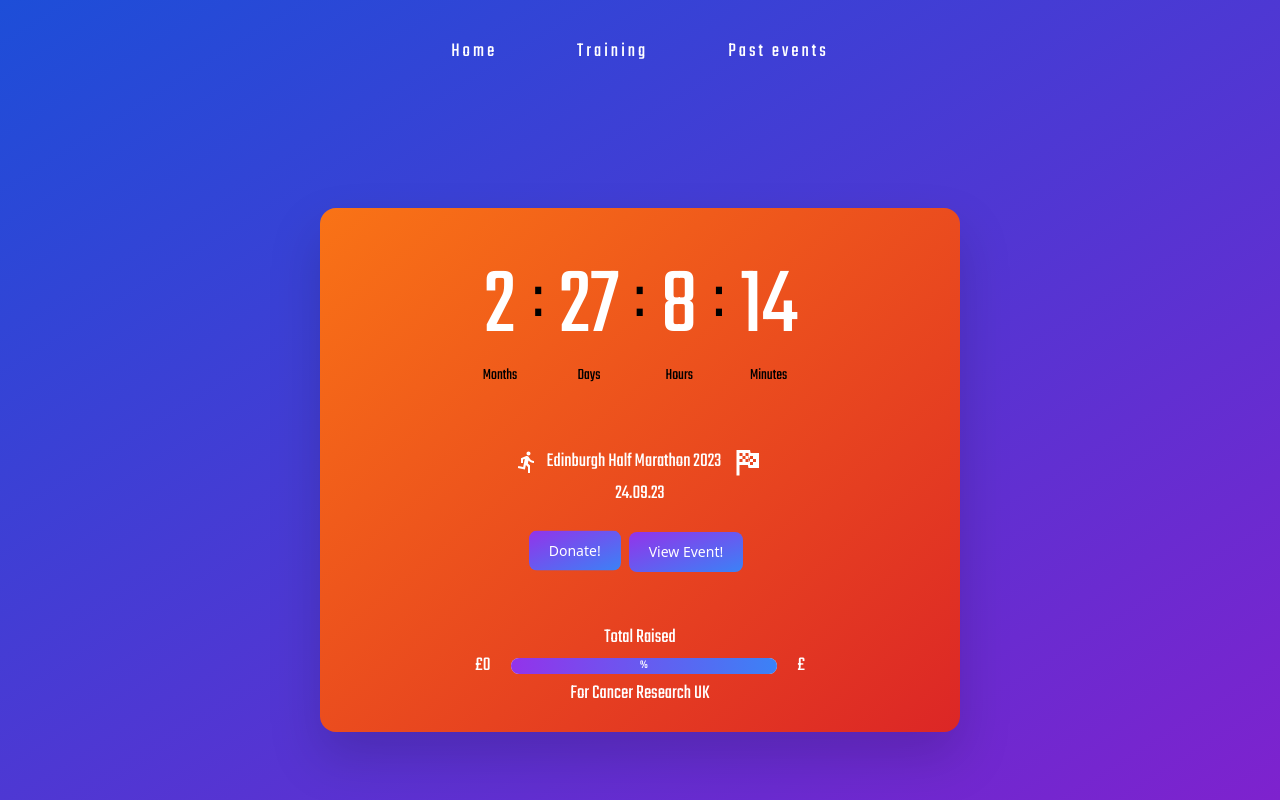
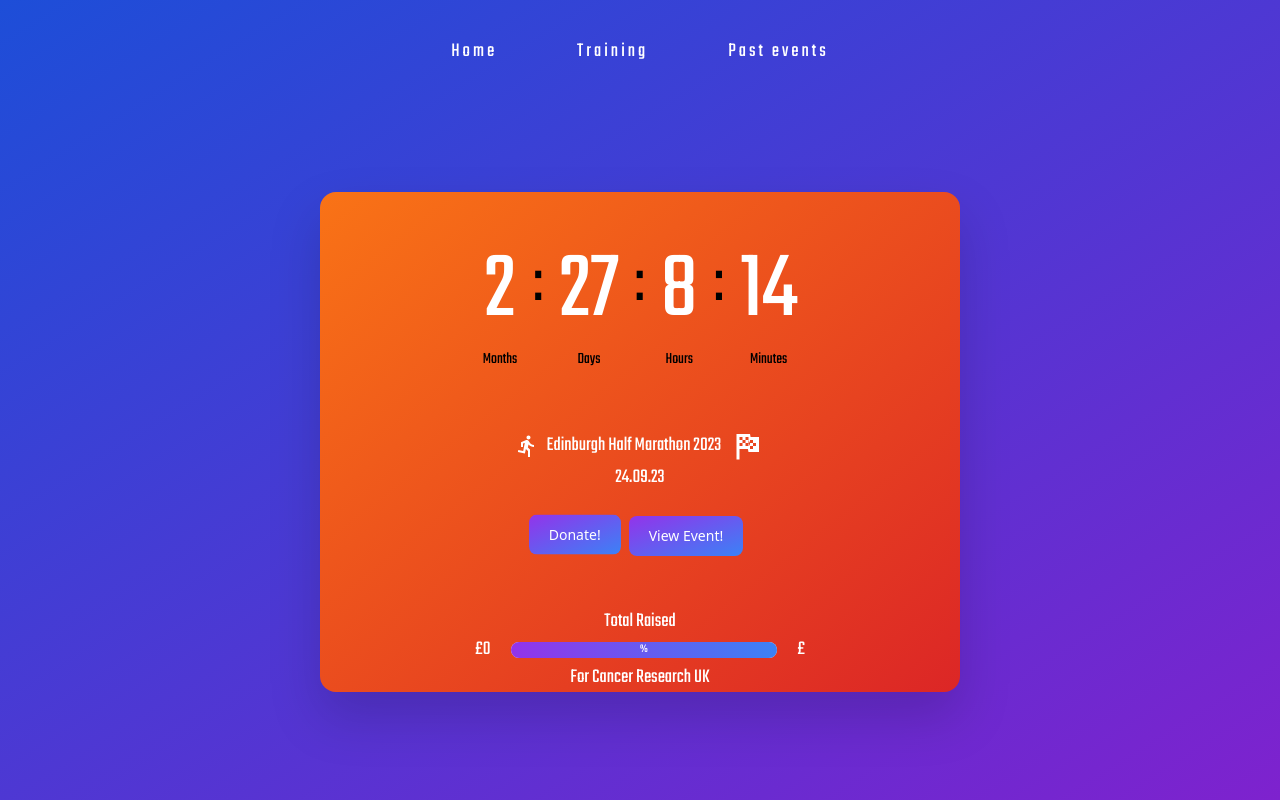
Before and after one commit to callumbuttery/marathon-tracker, a React (Vite) app: page / in a window 1280 px wide. Built offline with nearby package versions, Linux system fonts and the light colour scheme; no server answers.

Commit message:
Fix: ui bugs

```diff
--- a/src/components/sections/StravaCard.tsx
+++ b/src/components/sections/StravaCard.tsx
@@ -39,7 +39,7 @@ export const StravaCard: React.FC<expectedProps> = (props) => {
                 <Icon path={mdiTrophyVariant} size={2} color="gold" className="flex mx-auto mb-2" />
 
             }
-            <div className="h-96 max-w-sm bg-white rounded-lg shadow dark:bg-gray-800 dark:border-gray-700">
+            <div className="h-96 max-w-sm bg-white rounded-lg shadow">
                 <a href="#">
                     {
                         displayMap
--- a/src/pages/Landing.tsx
+++ b/src/pages/Landing.tsx
@@ -10,8 +10,8 @@ export const Landing: React.FC = () => {
 
     return (
         <div>
-            <div className="h-screen bg-gradient-to-tl from-purple-700 to-blue-700 pt-52 pb-24">
-                <div className="w-6/12 mx-auto rounded-2xl pb-2 pt-1 bg-gradient-to-br from-orange-500 to-red-600 drop-shadow-2xl max-md:w-8/12">
+            <div className="h-screen bg-gradient-to-tl from-purple-700 to-blue-700 pt-48 pb-48">
+                <div className="w-6/12 mx-auto rounded-2xl mb-48 pt-1 bg-gradient-to-br from-orange-500 to-red-600 drop-shadow-2xl max-md:w-8/12">
                     <CountDown />
                     <div className="flex justify-center items-center font-teko text-xl mt-12 text-white">
                         <Icon path={mdiRun} size={1} color={'white'} />
--- a/src/pages/PastEvents.tsx
+++ b/src/pages/PastEvents.tsx
@@ -12,11 +12,11 @@ export const PastEvents: React.FC = () => {
     }
 
     return (
-        <div className="h-screen bg-gradient-to-tl from-blue-700 to-sky-400 pt-32">
+        <div className="h-full bg-gradient-to-tl from-blue-700 to-sky-400 pt-32">
             <div className='flex justify-center'>
                 <h1 className="text-6xl text-white font-teko tracking-widest max-md:text-3xl">PAST EVENTS</h1>
             </div>
-            <div className='flex justify-center'>
+            <div className='flex justify-center pb-72'>
                 <StravaCard obj={dataObj} />
             </div>
         </div>
```
